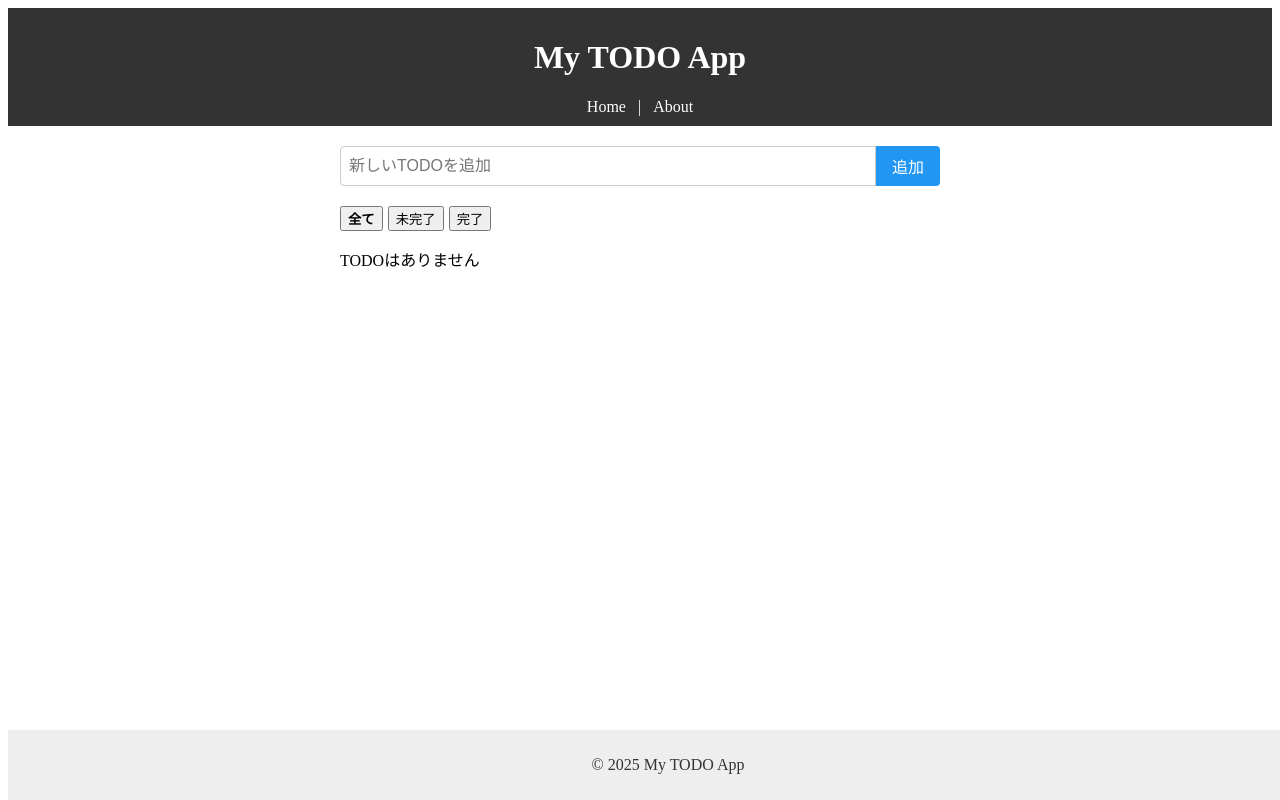
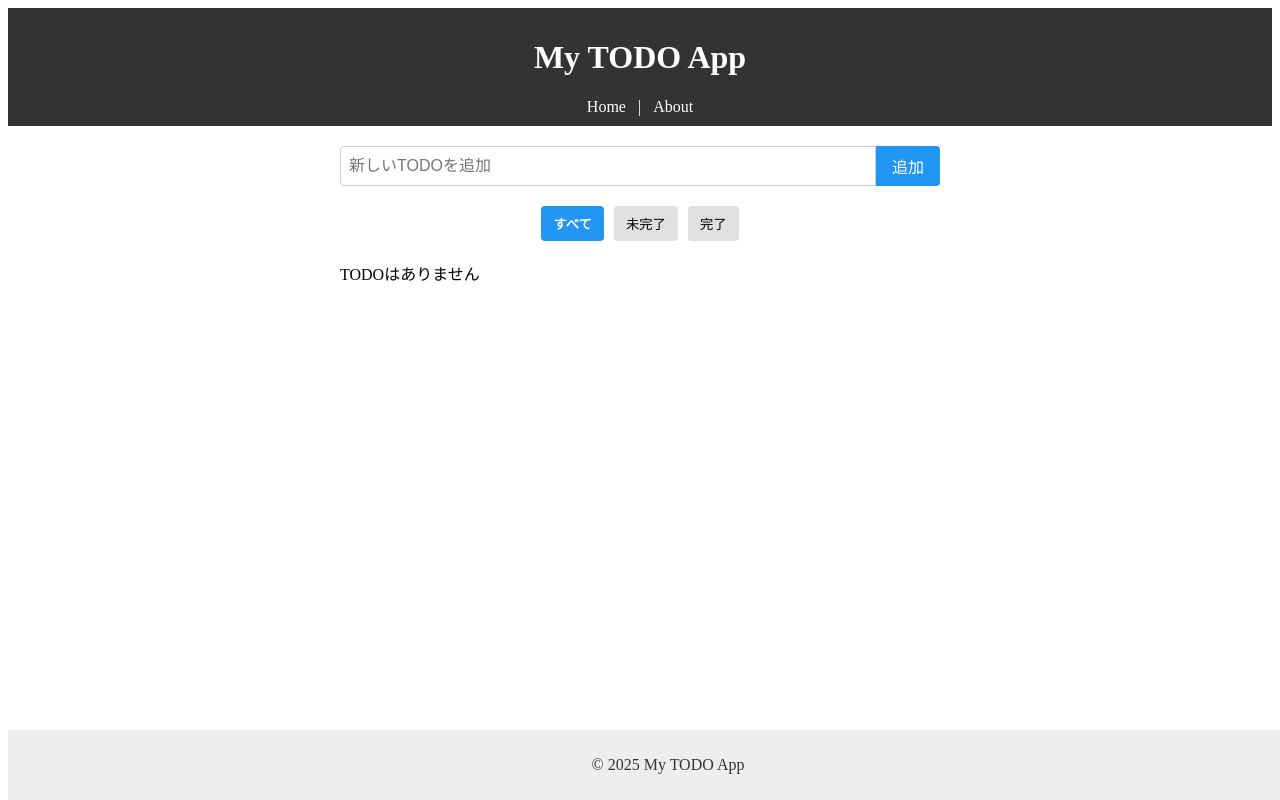
Before and after one commit to o-tsumuro/react-todo-app, a React (Vite) app: page / in a window 1280 px wide. Built offline with nearby package versions, Linux system fonts and the light colour scheme.

Commit message:
TodoPage.jsx - css 反映, コード修正

```diff
--- a/src/pages/TodoPage.jsx
+++ b/src/pages/TodoPage.jsx
@@ -1,6 +1,7 @@
 import { useState } from 'react';
 import TodoForm from "../components/TodoForm";
 import TodoList from "../components/TodoList";
+import styles from './TodoPage.module.css';
 
 function TodoPage({ todos, addTodo, toggleTodo, deleteTodo, editTodo }) {
   const [filter, setFilter] = useState('all');
@@ -15,26 +16,19 @@ function TodoPage({ todos, addTodo, toggleTodo, deleteTodo, editTodo }) {
     <div>
       <TodoForm onAdd={addTodo} />
 
-      <div style={{ marginBottom: '10px' }}>
-        <button
-          onClick={() => setFilter('all')}
-          style={{ marginRight: '5px', fontWeight: filter === 'all' ? 'bold' : 'normal' }}
-        >
-          全て
-        </button>
-        <button
-          onClick={() => setFilter('notYet')}
-          style={{ marginRight: '5px', fontWeight: filter === 'notYet' ? 'bold' : 'normal' }}
-        >
-          未完了
-        </button>
-        <button
-          onClick={() => setFilter('done')}
-          style={{ fontWeight: filter === 'done' ? 'bold' : 'normal' }}
-        >
-          完了
-        </button>
-      </div>
+        <div className={styles.filterButtons}>
+          {['all', 'notYet', 'done'].map((f) => {
+            return (
+              <button
+                key={f}
+                className={`${styles.filterButton} ${filter === f ? styles.active : ''}`}
+                onClick={() => setFilter(f)}
+              >
+                {f === 'all' ? 'すべて' : f === 'notYet' ? '未完了' : '完了'}
+              </button>
+            );
+          })}
+        </div>
 
       <TodoList
         todos={filteredTodos}
```
